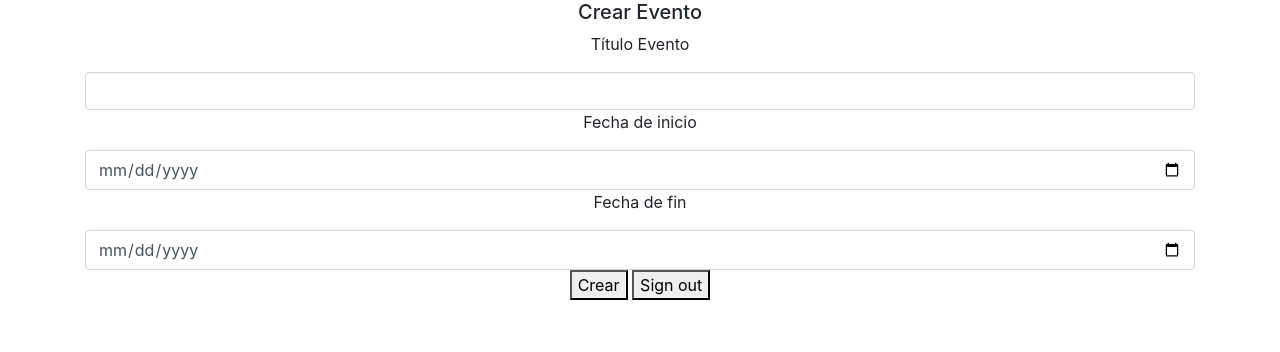
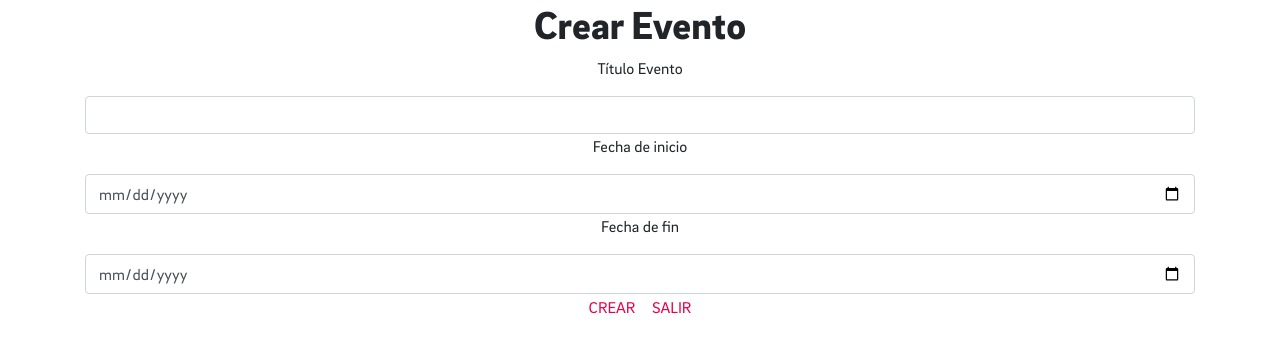
Before and after one commit to Yelitza3125/reto-mall-plaza, a website: page public/views/registro.html in a window 1280 px wide. Drawn offline with nearby package versions, Linux system fonts and the light colour scheme.

Commit message:
Estilo de la vista register

```diff
--- a/public/css/registro.css
+++ b/public/css/registro.css
@@ -0,0 +1,27 @@
+/*Fuentes*/
+
+@font-face {
+  font-family: BrixSans;
+  src: url('../../public/assets/fonts/BrixSansBlack.otf');
+}
+
+@font-face {
+  font-family: BrixSansRegular;
+  src: url('../assets/fonts/BrixSansRegular.otf');
+}
+
+
+h1.title {
+  font-family: BrixSans;
+}
+
+input, p, button {
+  font-family: BrixSansRegular;
+}
+
+button {
+  background-color: #fff;
+  color: #e90049;
+  text-transform: uppercase;
+  border:none;
+}
--- a/public/views/registro.html
+++ b/public/views/registro.html
@@ -7,13 +7,13 @@
   <meta http-equiv="X-UA-Compatible" content="ie=edge">
   <link rel="stylesheet" href="https://maxcdn.bootstrapcdn.com/bootstrap/4.0.0/css/bootstrap.min.css" integrity="sha384-Gn5384xqQ1aoWXA+058RXPxPg6fy4IWvTNh0E263XmFcJlSAwiGgFAW/dAiS6JXm"
     crossorigin="anonymous">
-  <link rel="stylesheet" href="../css/calendario.css">
+  <link rel="stylesheet" href="../css/registro.css">
   <title>Registro de eventos</title>
 </head>
 
 <body>
   <div class="container text-center">
-    <h5>Crear Evento</h5>
+    <h1 class="title">Crear Evento</h1>
     <p>Título Evento</p>
     <input id="event" type="text" class="form-control">
     <p>Fecha de inicio</p>
@@ -24,7 +24,7 @@
 
     <button id="addToCalendar">Crear</button>
 
-    <button id="signout-button">Sign out</button>
+    <button id="signout-button">Salir</button>
   </div>
 
   <script src="https://code.jquery.com/jquery-3.2.1.js" integrity="sha256-DZAnKJ/6XZ9si04Hgrsxu/8s717jcIzLy3oi35EouyE=" crossorigin="anonymous"></script>
```
